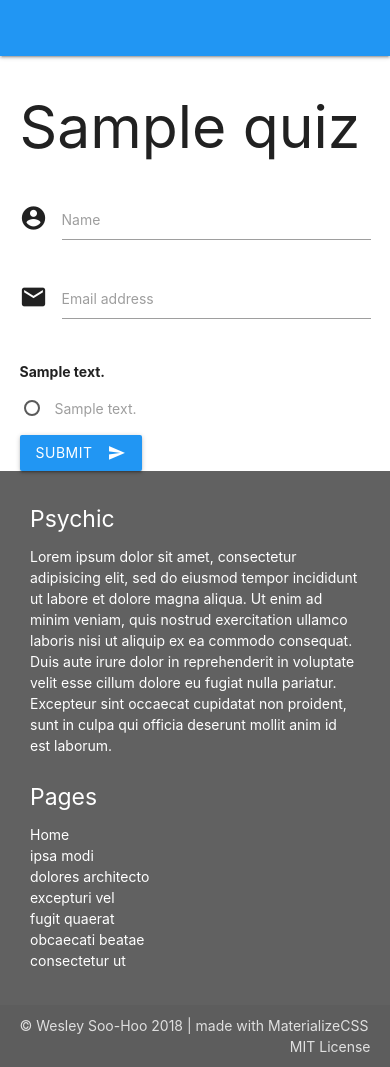
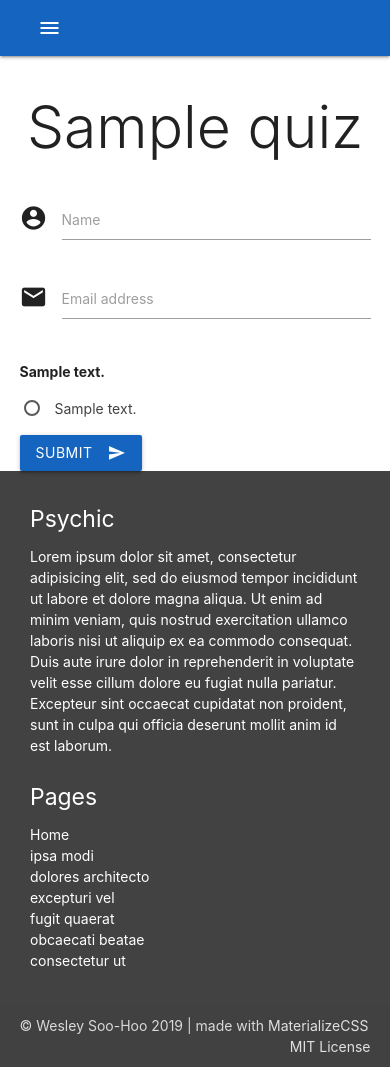
Before and after one commit to wsh32/psychic, a Django app: template psychic/quiz/templates/quiz/quiz.html in a window 390 px wide. Run offline with Django 3.2, Linux system fonts and the light colour scheme; tables that the repository leaves empty hold one stand-in row (values such as "Sample post"); the template is opened without the code that fills it: values that come from a table or form of the project are taken from there, most other values are stand-ins (such as "Sample title", 1, 10 or a date in 2020).

Commit message:
(#19) Add side nav for mobile users
Hide navbar for small-width screens and add side nav slide out

```diff
--- a/psychic/quiz/static/quiz/css/quiz.css
+++ b/psychic/quiz/static/quiz/css/quiz.css
@@ -12,3 +12,27 @@ body {
 header, footer {
     flex-shrink: 0;
 }
+
+ul.sidenav li.logo {
+    margin-top: 20px;
+    margin-bottom: 20px;
+}
+
+ul.sidenav li.logo:hover {
+    background-color: transparent;
+}
+
+#logo-container {
+    height: 80px;
+    margin-bottom: 32px;
+}
+
+#front-page-logo {
+    display: inline-block;
+    height: 100%;
+    pointer-events: none;
+}
+
+#slide-out, #nav-mobile {
+    overflow-y: auto;
+}
--- a/psychic/quiz/static/quiz/js/init.js
+++ b/psychic/quiz/static/quiz/js/init.js
@@ -1,3 +1,4 @@
 $(document).ready(function(){
     $('.modal').modal();
+    $('.sidenav').sidenav();
 });
--- a/psychic/quiz/templates/quiz/base.html
+++ b/psychic/quiz/templates/quiz/base.html
@@ -18,13 +18,27 @@
 
     <body>
         <header>
-            <nav class="blue" role="navigation">
+            <nav class="blue darken-3" role="navigation">
                 <div class="container">
                     <div class="nav-wrapper">
                         <a id="logo-container" href="{% url 'quiz:index' %}" class="brand-logo hide-on-med-and-down">Psychic</a>
                         <ul class="right hide-on-med-and-down">
                             <li><a class="waves-effect waves-light" href="{% url 'quiz:index' %}">Home</a></li>
                         </ul>
+
+                        <ul id="nav-mobile" class="sidenav">
+                            <!--<li class="logo center"><a id="logo-container" href="{% url 'quiz:index' %}" class="brand-logo">
+                                <img id="front-page-logo" type="image/png" src="{% static 'quiz/img/favicon.png' %}">
+                            </a></li>-->
+                            <li class="logo center">
+                                <a href="{% url 'quiz:index' %}" id="logo-container">
+                                    <img src="{% static 'quiz/img/favicon.png' %}" id="front-page-logo">
+                                </a>
+                            </li>
+                            <div class="divider"></div>
+                            <li><a href="{% url 'quiz:index' %}">Home</a></li>
+                        </ul>
+                        <a href="#" data-target="nav-mobile" class="sidenav-trigger"><i class="material-icons">menu</i></a>
                     </div>
                 </div>
             </nav>
@@ -34,7 +48,7 @@
             {% block main %}{% endblock %}
         </main>
 
-        <footer class="grey darken-2 page-footer">
+        <footer class="grey darken-3 page-footer">
             <div class="container">
                 <div class="row">
                     <div class="col m6 s12">
@@ -54,7 +68,7 @@
 
             <div class="footer-copyright">
                 <div class="container">
-                    &copy; Wesley Soo-Hoo 2018 | made with <a class="grey-text text-lighten-2" href="materializecss.com" target="_blank">MaterializeCSS</a>
+                    &copy; Wesley Soo-Hoo 2019 | made with <a class="grey-text text-lighten-2" href="materializecss.com" target="_blank">MaterializeCSS</a>
                     <a class="grey-text text-lighten-2 right modal-trigger" href="#license">MIT License</a>
                 </div>
             </div>
@@ -62,7 +76,7 @@
             <div id="license" class="modal bottom-sheet">
                 <div class="modal-content primary-text-color container">
                     <h4>The MIT License (MIT)</h4>
-                    <p> Copyright &copy; 2018 Wesley Soo-Hoo <br><br>
+                    <p> Copyright &copy; 2019 Wesley Soo-Hoo <br><br>
                     Permission is hereby granted, free of charge, to any person obtaining a copy of this software and associated documentation files (the "Software"), to deal in the Software without restriction, including without limitation the rights to use, copy, modify, merge, publish, distribute, sublicense, and/or sell copies of the Software, and to permit persons to whom the Software is furnished to do so, subject to the following conditions:  The above copyright notice and this permission notice shall be included in all copies or substantial portions of the Software.<br><br>
                     THE SOFTWARE IS PROVIDED "AS IS", WITHOUT WARRANTY OF ANY KIND, EXPRESS OR IMPLIED, INCLUDING BUT NOT LIMITED TO THE WARRANTIES OF MERCHANTABILITY, FITNESS FOR A PARTICULAR PURPOSE AND NONINFRINGEMENT. IN NO EVENT SHALL THE AUTHORS OR COPYRIGHT HOLDERS BE LIABLE FOR ANY CLAIM, DAMAGES OR OTHER LIABILITY, WHETHER IN AN ACTION OF CONTRACT, TORT OR OTHERWISE, ARISING FROM, OUT OF OR IN CONNECTION WITH THE SOFTWARE OR THE USE OR OTHER DEALINGS IN THE SOFTWARE.</p><br>
                 </div>
--- a/psychic/quiz/templates/quiz/quiz.html
+++ b/psychic/quiz/templates/quiz/quiz.html
@@ -3,7 +3,7 @@
 {% block main %}
 <div class="container">
     {% if quiz and quiz.question_set.all %}
-    <h1>{{ quiz.title }}</h1>
+    <h1 class="light center">{{ quiz.title }}</h1>
     <form action="{% url 'quiz:submit' quiz.id %}" method="post" class="col s12">
         {% csrf_token %}
         <div class="row">
@@ -28,13 +28,13 @@
                     <p>
                         <label>
                             <input type="radio" name="question{{ question.id }}" id="choice{{ choice.id }}" value="{{ choice.id }}" required>
-                            <span>{{ choice.choice_text }}</span>
+                            <span class="grey-text text-darken-3">{{ choice.choice_text }}</span>
                         </label>
                     </p>
                 {% endfor %}
             {% endif %}
         {% endfor %}
-        <button class="blue btn waves-effect waves-light" type="submit" name="action">Submit
+        <button class="blue darken-3 btn waves-effect waves-light" type="submit" name="action">Submit
             <i class="material-icons right">send</i>
         </button>
     </form>
```
